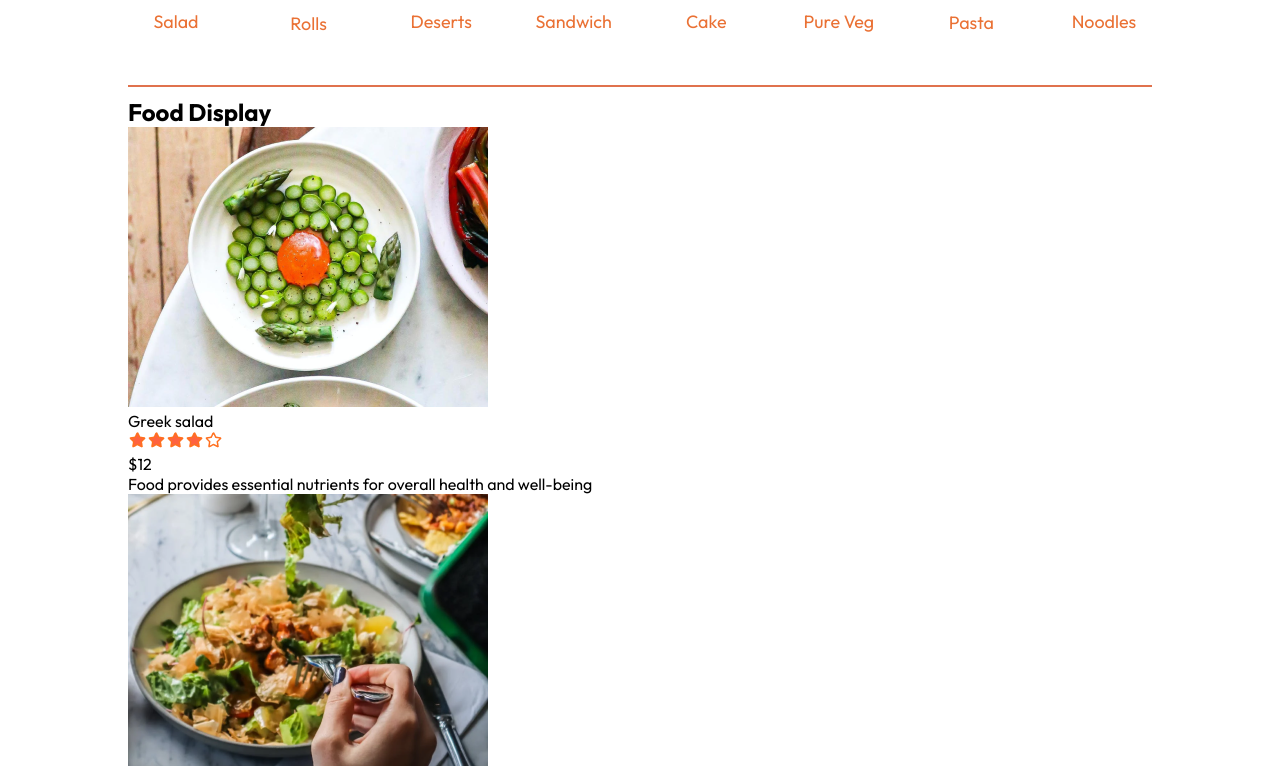
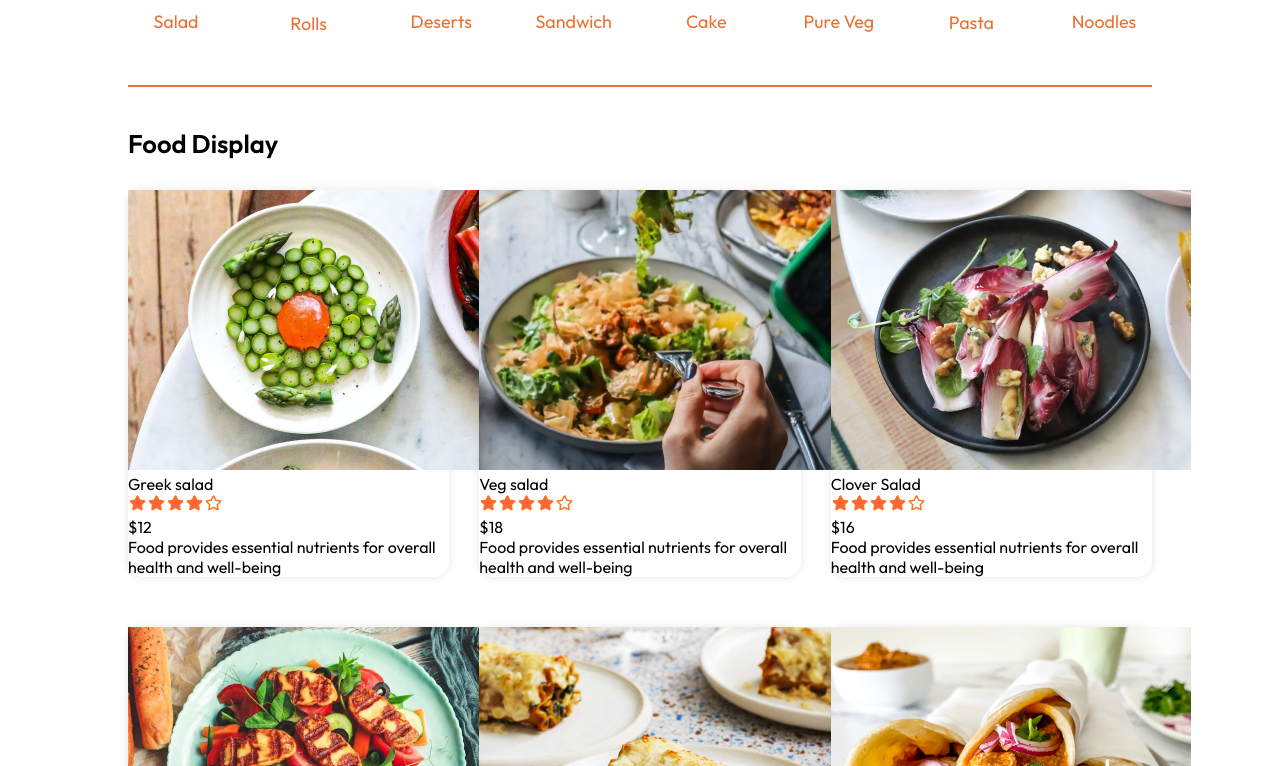
Before and after one commit to Heshani833/Full-Stack-Food-Delivery-Website, a React (Vite) app: page / in a window 1280 px wide. Shown: the part 1014-1780 px from the top of the page. Built offline with nearby package versions, Linux system fonts and the light colour scheme.

Commit message:
FoodDisplay.css file

```diff
--- a/src/components/FoodDisply/FoodDisplay.css
+++ b/src/components/FoodDisply/FoodDisplay.css
@@ -0,0 +1,15 @@
+.food-display {
+  margin-top: 30px;
+}
+
+.food-display h2 {
+  font-size: max(2vw, 24px);
+  font-weight: 600;
+}
+.food-display-list {
+  display: grid;
+  grid-template-columns: repeat(auto-fill, minmax(240px, 1fr));
+  gap: 30px;
+  margin-top: 30px;
+  row-gap: 50px;
+}
--- a/src/components/FoodItem/FoodItem.css
+++ b/src/components/FoodItem/FoodItem.css
@@ -0,0 +1,7 @@
+.food-item {
+  width: 100%;
+  margin: auto;
+  border-radius: 15px;
+  box-shadow: 0px 0px 10px rgba(0, 0, 0, 0.1);
+  transition: 0.3s ease-in-out;
+}
```
